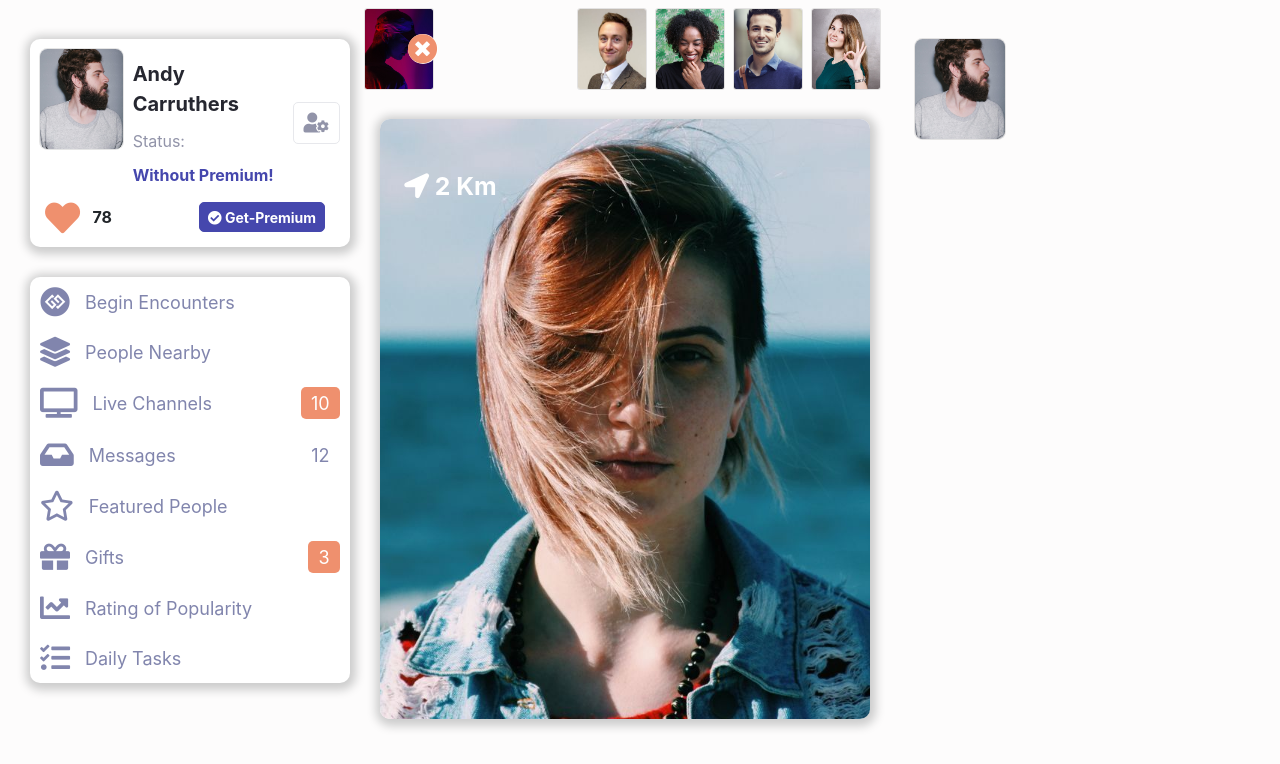
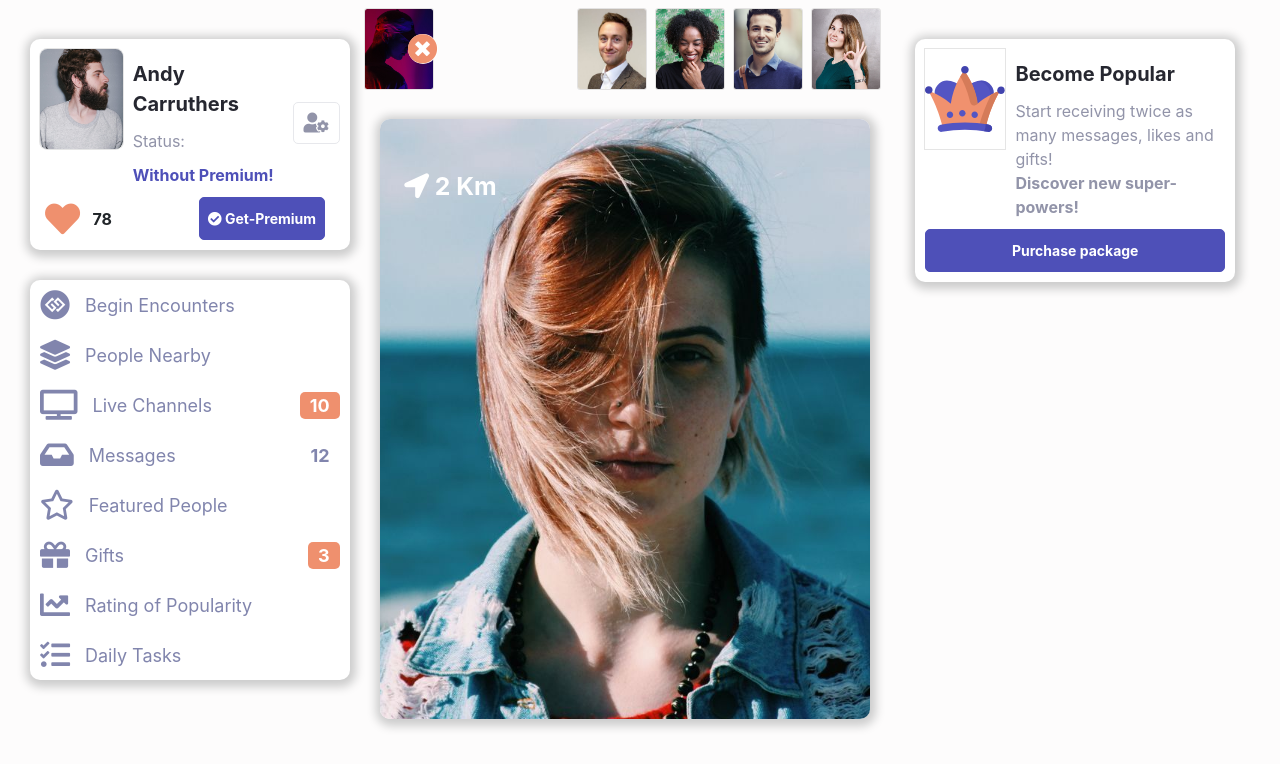
Before and after one commit to Temmarie/Microverse-Capstone-Social-Network, a plain HTML site: page index.html in a window 1280 px wide. Shown: the part 58-822 px from the top of the page. Drawn offline with nearby package versions, Linux system fonts and the light colour scheme; a web font is replaced by a local one.

Commit message:
Become popular tab done

```diff
--- a/index.html
+++ b/index.html
@@ -26,7 +26,7 @@
 	<main class="container-fluid my-0">
 		<div class="row mx-auto py-4">
 			<div class="d-none d-lg-block col-lg mt-5 px-4">
-				<div class="user-status text-lg-center text-xl-left">
+				<div class="user-status shadowed-box text-lg-center text-xl-left">
 					<div class="user d-flex flex-row px-3 pt-3 justify-content-between">
 						<img src="images/user-picture.jpg" alt="user-picture" class="user-picture img-fluid">
 						<div class="user-name-and-sub d-flex flex-column py-3 pl-3 align-self-center">
@@ -42,7 +42,7 @@
 								<i class="fas fa-heart p-1"></i>
 								<span class="stats-number align-self-center mt-0 pt-0 ml-3">78</span>
 						</div>
-						<div class="susbcribe-btn btn btn-primary mn-clr mr-4">
+						<div class="susbcribe-btn btn btn-primary py-3 mn-clr mr-4">
 								<i class="fas fa-check-circle"></i>
 								<span>Get-Premium</span>
 						</div>
@@ -50,7 +50,7 @@
 				</div>
 				<div class="interact py-5 w-100">
 					<div class="main-grid d-flex flex-column justify-content-around">
-						<div class="row-content d-flex flex-column">
+						<div class="row-content shadowed-box d-flex flex-column">
 							<div class="title-and-text d-flex align-items-center p-3">
 								<i class="fab fa-gg-circle mr-4"></i>
 								<span class="align-self-center">Begin Encounters</span>
@@ -62,12 +62,12 @@
 							<div class="title-and-text d-flex align-items-center p-3">
 								<i class="fas fa-tv mr-4"></i>
 								<span class="align-self-center flex-grow-1">Live Channels</span>
-								<span class="right-indicator text-center px-3 py-1 padded ml-0">10</span>
+								<span class="right-indicator text-center px-3 py-0 padded ml-0 font-weight-bold">10</span>
 							</div>
 							<div class="title-and-text d-flex align-items-center p-3">
 								<i class="fas fa-inbox mr-4"></i>
 								<span class="align-self-center flex-grow-1">Messages</span>
-								<span class="right-indicator px-3 py-1 ml-0">12</span>
+								<span class="right-indicator px-3 py-0 ml-0 font-weight-bold">12</span>
 							</div>
 							<div class="title-and-text d-flex align-items-center p-3">
 								<i class="far fa-star mr-4"></i>
@@ -76,7 +76,7 @@
 							<div class="title-and-text d-flex align-items-center p-3">
 								<i class="fas fa-gift mr-4"></i>
 								<span class="align-self-center flex-grow-1">Gifts</span>
-								<span class="right-indicator text-center px-3 py-1 padded ml-0">3</span>
+								<span class="right-indicator text-center px-3 py-0 padded ml-0 font-weight-bold">3</span>
 							</div>
 							<div class="title-and-text d-flex align-items-center p-3">
 								<i class="fas fa-chart-line mr-4"></i>
@@ -128,11 +128,17 @@
 				</div>
 			</div>
 			<div class="d-none d-lg-block col-lg mt-5 px-5">
-				<div class="user-promotion">
+				<div class="user-promotion p-3 shadowed-box">
 					<div class="user d-flex flex-row">
-						<img src="images/user-picture.jpg" alt="user-picture" class="user-picture img-fluid">
+						<img src="images/svg1.svg" alt="user-picture" class="user-picture img-fluid">
+						<div class="popular-banner d-flex flex-column py-3 pl-3 align-self-center">
+							<p class="popular-title ">Become Popular</p>
+							<span class="advertise">Start receiving twice as many messages, likes and gifts!<br> <strong>Discover new super-powers!</strong> </span>
+						</div>
 					</div>
-					<div class="stats-and-btn"></div>
+					<div class="stats-and-btn btn btn-primary py-3 mn-clr mr-4 w-100">
+						<span>Purchase package</span>
+					</div>
 				</div>
 				<div class="packages"></div>
 				<div class="search-filter"></div>
--- a/styles.scss
+++ b/styles.scss
@@ -1,4 +1,4 @@
-$maincolor: #4547ad;
+$maincolor: #4e50b8;
 $auxcolor: #ef906e;
 $font-main: #414464;
 $font-secondary: lighten(#414464, 27%);
@@ -21,6 +21,12 @@ $font-secondary: lighten(#414464, 27%);
 
 .logo-size-medium {
   font-size: calc(3rem + 0.5vw);
+}
+
+.shadowed-box {
+  background-color: #fff;
+  border-radius: 1rem;
+  box-shadow: 1px 2px 10px 5px #ccc;
 }
 
 html {
@@ -304,12 +310,6 @@ footer {
   }
 }
 
-.user-status {
-  background-color: #fff;
-  border-radius: 1rem;
-  box-shadow: 1px 2px 10px 5px #ccc;
-}
-
 .user-picture {
   width: 9rem;
   height: 10rem;
@@ -318,13 +318,15 @@ footer {
   border-radius: 0.75rem;
 }
 
-.user-name {
+.user-name,
+.popular-title {
   font-size: 2rem;
   font-weight: bold;
   color: darken(#696c85, 30%);
 }
 
-.subs-status {
+.subs-status,
+.advertise {
   font-size: 1.6rem;
   color: lighten(#696c85, 15%);
 }
@@ -367,11 +369,12 @@ footer {
 
 .fa-heart:hover {
   transform: scale(1.25);
-	transition: all 0.8s ease-out;
-	cursor: pointer;
+  transition: all 0.8s ease-out;
+  cursor: pointer;
 }
 
-.susbcribe-btn {
+.susbcribe-btn,
+.stats-and-btn {
   height: fit-content;
   font-size: 1.4rem;
   font-weight: bold;
@@ -380,9 +383,11 @@ footer {
 }
 
 .susbcribe-btn:hover,
-.susbcribe-btn:active {
-  background-color: $maincolor;
-  border: 1px solid $maincolor;
+.susbcribe-btn:active,
+.stats-and-btn:hover,
+.stats-and-btn:active {
+  background-color: darken($maincolor, 10%);
+  border: 1px solid darken($maincolor, 10%);
 }
 
 .susbcribe-btn:focus {
@@ -390,11 +395,6 @@ footer {
 }
 
 .row-content {
-
-	background-color: #fff;
-  border-radius: 1rem;
-	box-shadow: 1px 2px 10px 5px #ccc;
-
   i {
     font-size: 3rem;
     color: $font-secondary;
@@ -417,4 +417,13 @@ footer {
   }
 }
 
+.user-promotion {
+  .user-picture {
+    width: 8rem;
+    object-fit: contain;
+	  border-radius: 0;
+	  border: none;
+  }
+}
+
 /* End index styling */
```
Also changed, not shown: images/svg1.svg (added), images/svg2.svg (added), styles.css, 1 other file.
